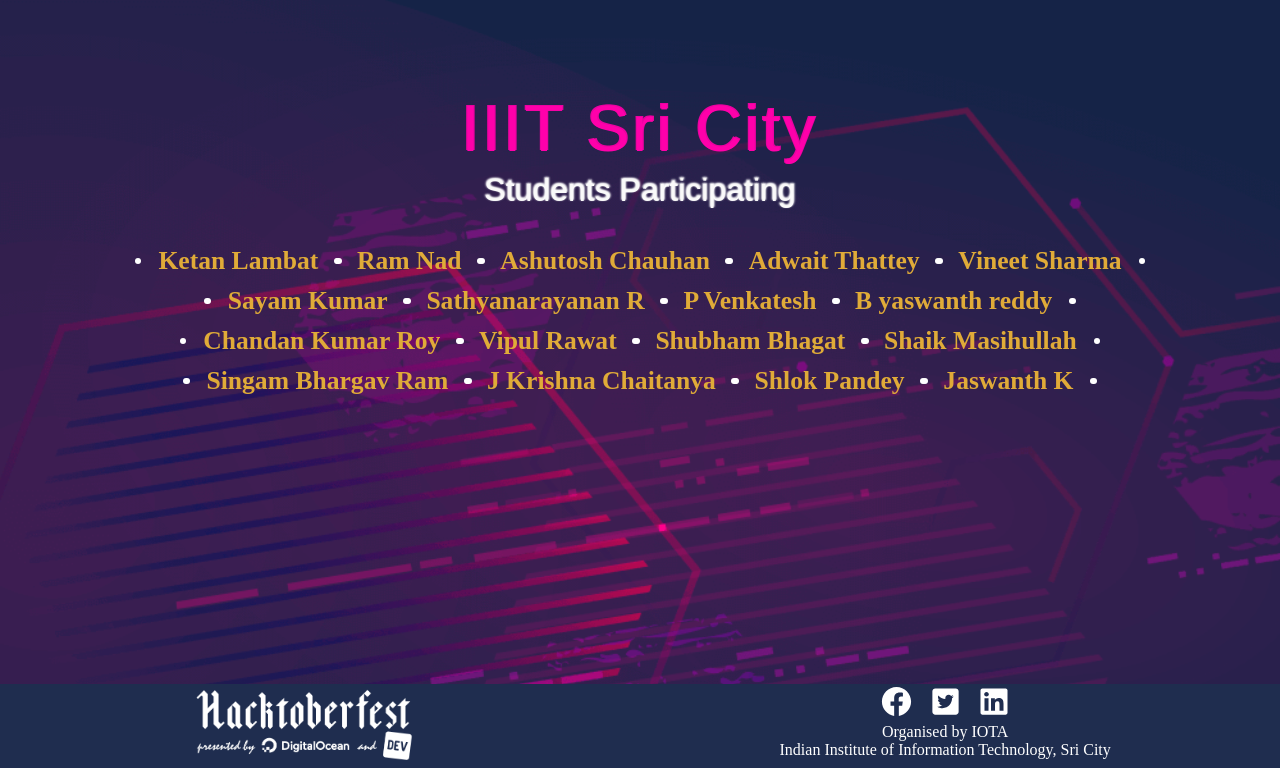
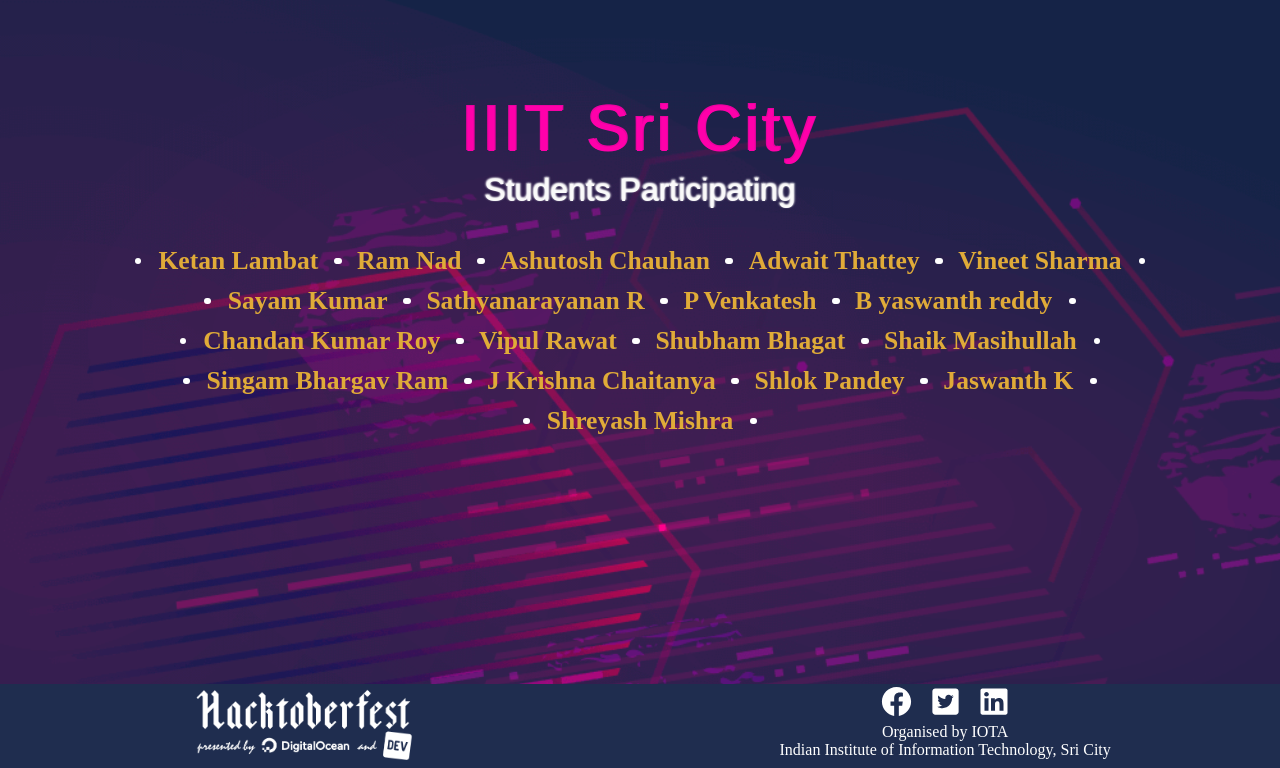
Before and after one commit to Project-Club-IIITS/hacktoberfest2019-participants, a Jekyll site: the page index.html, which Jekyll copies as it is, in a window 1280 px wide, cut to the strip 132-900 px from the top of the page. Built offline with Jekyll 4.4.1, drawn with Linux system fonts in a browser that asks for light colours; some web fonts are replaced.

Commit message:
Added name in index

```diff
--- a/index.html
+++ b/index.html
@@ -63,6 +63,7 @@
                 <li><a href="https://github.com/chaitanya531">J Krishna Chaitanya</a></li>
                 <li><a href="https://github.com/b30wulffz">Shlok Pandey</a></li>
                 <li><a href="https://github.com/JazzKriss21">Jaswanth K</a></li>
+                <li><a href="https://github.com/Shreyashm16">Shreyash Mishra</a></li>
 
             </ul>
         </div>
```
